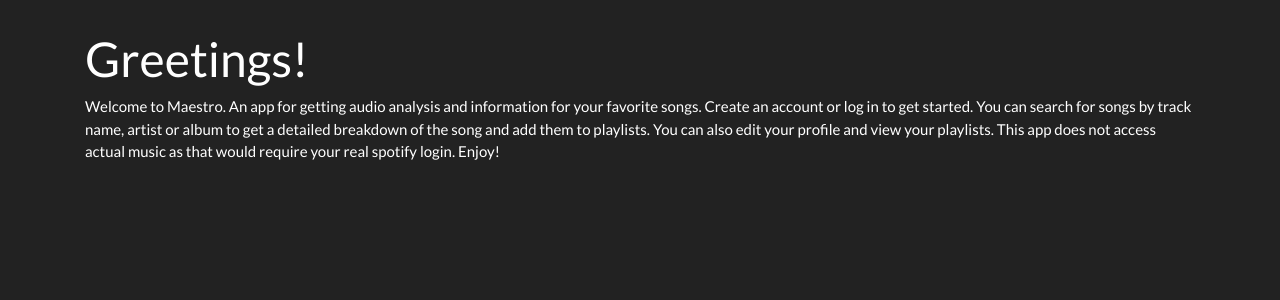
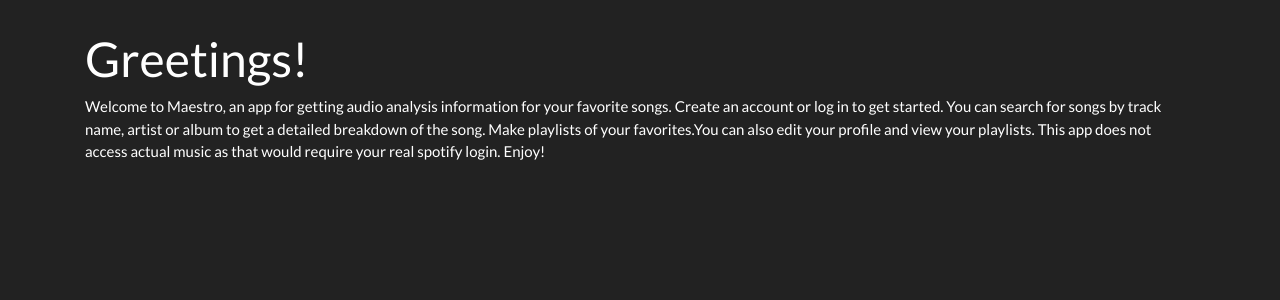
Before and after one commit to stevieScript/Capstone_1, a Flask app: page / in a window 1280 px wide. Shown: the part 71-371 px from the top of the page. Run offline with Flask 2, Linux system fonts and the light colour scheme; some libraries are stand-ins or nearby versions.

Commit message:
h1s changed, greeting altered

```diff
--- a/templates/base.html
+++ b/templates/base.html
@@ -45,16 +45,15 @@
 				</ul>
 			</div>
 		</nav>
-
 		<div class="container" style="margin-top: 2em">
 			{% for category, msg in get_flashed_messages(with_categories=True) %}
 			<div class="alert alert-{{category}}">{{ msg }}</div>
 			{% endfor %} {%block content%}
 			<h1>Greetings!</h1>
 			<p>
-				Welcome to Maestro. An app for getting audio analysis and information for your favorite
-				songs. Create an account or log in to get started. You can search for songs by track name,
-				artist or album to get a detailed breakdown of the song and add them to playlists. You can
+				Welcome to Maestro, an app for getting audio analysis information for your favorite songs.
+				Create an account or log in to get started. You can search for songs by track name, artist
+				or album to get a detailed breakdown of the song. Make playlists of your favorites.You can
 				also edit your profile and view your playlists. This app does not access actual music as
 				that would require your real spotify login. Enjoy!
 			</p>
--- a/templates/music/albums.html
+++ b/templates/music/albums.html
@@ -1,6 +1,6 @@
 {% extends 'base.html' %} {% block content %}
 
-<h1>Albums by {{result[0]['artist_name']}}</h1>
+<h3>Albums by {{result[0]['artist_name']}}</h3>
 
 <div class="container">
 	<div class="row">
--- a/templates/music/audio_analysis.html
+++ b/templates/music/audio_analysis.html
@@ -1,6 +1,6 @@
 {% extends 'base.html' %} {% include 'music/playlist_form.html' %} {% block content %}
 
-<h1>Analysis for: <b> {{result.track_name}} </b></h1>
+<h3>Analysis for: <b> {{result.track_name}} </b></h3>
 
 <div class="card d-flex flex-row">
 	<img
--- a/templates/music/playlist.html
+++ b/templates/music/playlist.html
@@ -1,6 +1,6 @@
 {% extends 'base.html' %} {% block content %}
 
-<h1>{{playlist.name}}</h1>
+<h3>{{playlist.name}}</h3>
 
 {% if playlist.songs %} {% for song in playlist.songs %}
 <div class="card mb-1">
--- a/templates/music/playlists.html
+++ b/templates/music/playlists.html
@@ -1,6 +1,6 @@
 {% extends 'base.html' %} {% block content %} {% if user.playlists %}
 
-<h1>Your playlists:</h1>
+<h3>Your playlists:</h3>
 
 {% for playlist in playlists %}
 <div class="card mb-2">
--- a/templates/music/search.html
+++ b/templates/music/search.html
@@ -1,6 +1,6 @@
 {% extends 'base.html' %} {% block content %}
 
-<h1>Search by track, album or artist:</h1>
+<h3>Search by track, album or artist:</h3>
 
 <form method="GET" action="/search">
 	<div>
--- a/templates/music/search_results.html
+++ b/templates/music/search_results.html
@@ -1,6 +1,6 @@
 {% extends 'base.html' %} {% block content %}
 
-<h1>Search results for {{search_term}}</h1>
+<h3>Search results for {{search_term}}</h3>
 
 <div class="container">
 	<div class="row">
--- a/templates/music/song_details.html
+++ b/templates/music/song_details.html
@@ -1,9 +1,9 @@
 {% extends 'base.html' %} {% block content %}
 
-<h1>
+<h3>
 	Analysis for: <br />
 	{{song.track_name}}
-</h1>
+</h3>
 
 <div class="card d-flex flex-row">
 	<img
--- a/templates/music/track_listing.html
+++ b/templates/music/track_listing.html
@@ -1,7 +1,7 @@
 {% extends 'base.html' %} {% block content %} {% with playlists=playlists %} {% include
 'music/playlist_form.html'%} {% endwith %}
 
-<h1>Track listing for: {{result[0].album_name}}</h1>
+<h3>Track listing for: {{result[0].album_name}}</h3>
 <div class="container">
 	<div class="row">
 		{% for item in result %}
```
